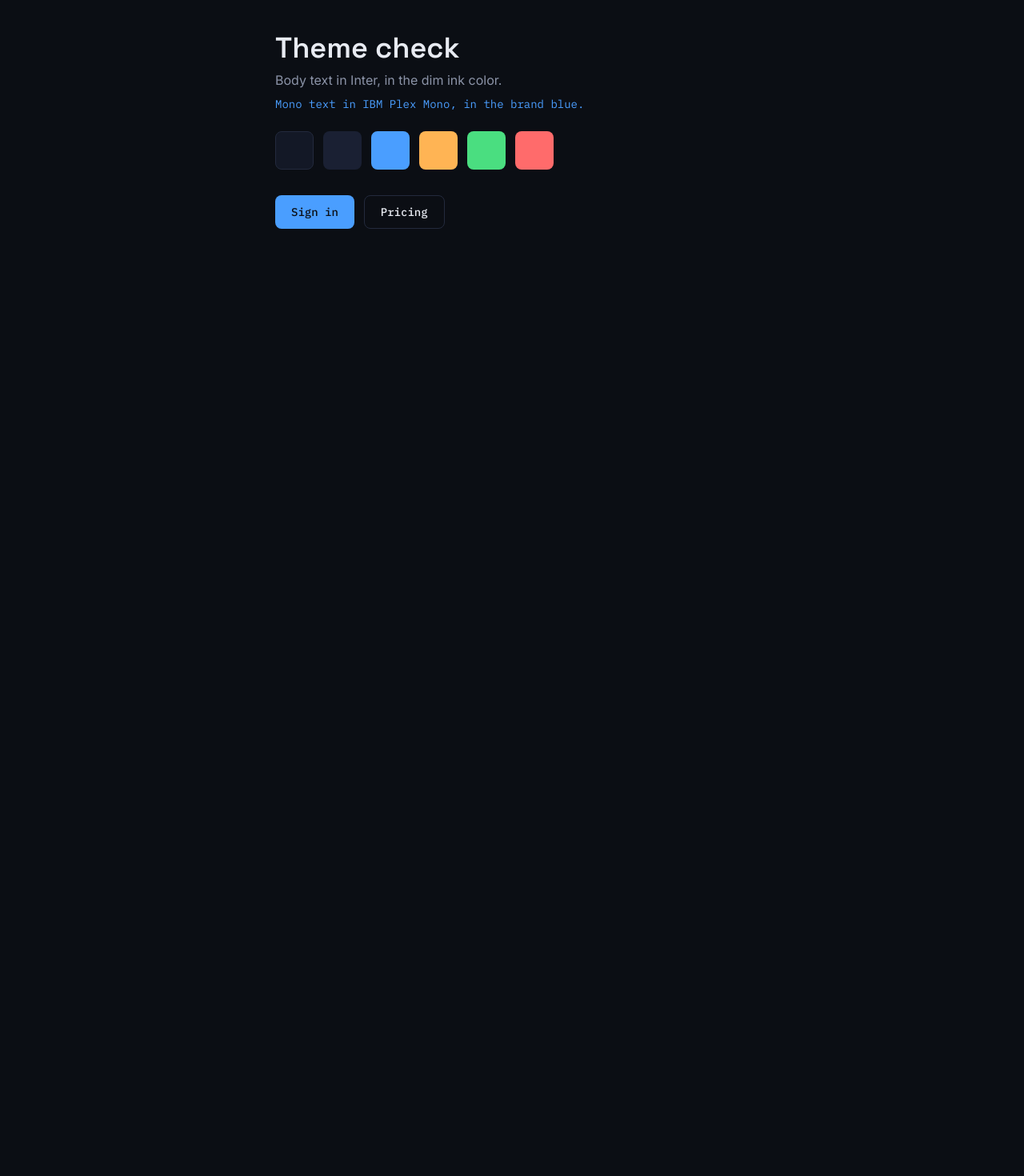
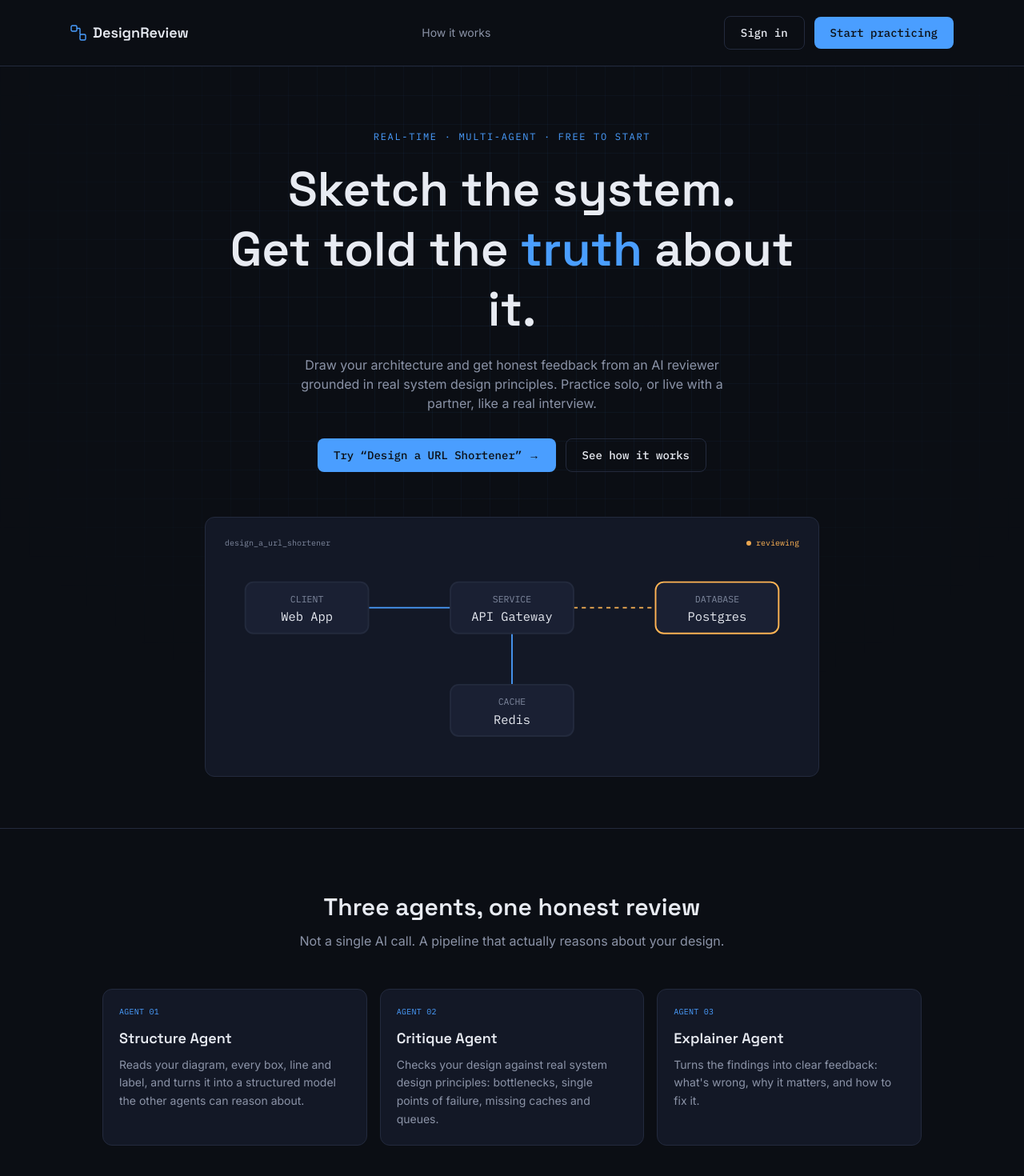
Before and after one commit to AyshaSamAdam/designreview, a Next.js app in the folder frontend/: page / in a window 1280 px wide. Shown: the top 1470 px of the page at 80% size. Before the commit the page ends 800 px from the top, so only its background shows below. Built offline with nearby package versions, Linux system fonts and the light colour scheme.

Commit message:
feat(frontend) : landing page with navbar , hero, how it works, footer, contrast fix

```diff
--- a/frontend/src/app/globals.css
+++ b/frontend/src/app/globals.css
@@ -7,7 +7,7 @@
   --color-line: #232a3d;
   --color-ink: #e8ebf2;
   --color-ink-dim: #8b93a7;
-  --color-ink-faint: #4e5670;
+  --color-ink-faint: #7f889e;
   --color-brand: #4a9eff;
   --color-warn: #ffb454;
   --color-good: #4ade80;
@@ -19,3 +19,17 @@
   --font-sans: var(--font-inter), system-ui, sans-serif;
   --font-mono: var(--font-plex-mono), ui-monospace, monospace;
 }
+.hero-grid {
+  background-image:
+    linear-gradient(rgba(74, 158, 255, 0.07) 1px, transparent 1px),
+    linear-gradient(90deg, rgba(74, 158, 255, 0.07) 1px, transparent 1px);
+  background-size: 36px 36px;
+  mask-image: radial-gradient(ellipse 60% 60% at 50% 30%, black, transparent);
+}
+
+
+@media (prefers-reduced-motion: no-preference) {
+  html {
+    scroll-behavior: smooth;
+  }
+}
--- a/frontend/src/app/page.tsx
+++ b/frontend/src/app/page.tsx
@@ -1,25 +1,17 @@
-import { ButtonLink } from "@/components/ui/button-link";
+import { Navbar } from "@/components/landing/navbar";
+import { Hero } from "@/components/landing/hero";
+import { HowItWorks } from "@/components/landing/how-it-works";
+import { Footer } from "@/components/landing/footer";
 
 export default function Home() {
   return (
-    <main className="mx-auto max-w-2xl p-10">
-      <h1 className="font-display text-4xl font-semibold">Theme check</h1>
-      <p className="mt-2 text-ink-dim">Body text in Inter, in the dim ink color.</p>
-      <p className="mt-2 font-mono text-sm text-brand">
-        Mono text in IBM Plex Mono, in the brand blue.
-      </p>
-      <div className="mt-6 flex gap-3">
-        <div className="h-12 w-12 rounded-lg border border-line bg-panel" />
-        <div className="h-12 w-12 rounded-lg bg-elevated" />
-        <div className="h-12 w-12 rounded-lg bg-brand" />
-        <div className="h-12 w-12 rounded-lg bg-warn" />
-        <div className="h-12 w-12 rounded-lg bg-good" />
-        <div className="h-12 w-12 rounded-lg bg-bad" />
-      </div>
-      <div className="mt-8 flex gap-3">
-        <ButtonLink href="/sign-in">Sign in</ButtonLink>
-        <ButtonLink href="/pricing" variant="secondary">Pricing</ButtonLink>
-      </div>
-    </main>
+    <>
+      <Navbar />
+      <main>
+        <Hero />
+        <HowItWorks />
+      </main>
+      <Footer />
+    </>
   );
 }
--- /dev/null
+++ b/frontend/src/components/landing/footer.tsx
@@ -0,0 +1,10 @@
+export function Footer() {
+  return (
+    <footer className="border-t border-line">
+      <div className="mx-auto flex max-w-6xl flex-col gap-2 px-6 py-8 text-sm text-ink-faint sm:flex-row sm:items-center sm:justify-between">
+        <p className="font-display text-ink-dim">DesignReview</p>
+        <p>© {new Date().getFullYear()} DesignReview</p>
+      </div>
+    </footer>
+  );
+}
--- /dev/null
+++ b/frontend/src/components/landing/hero.tsx
@@ -0,0 +1,85 @@
+import { ButtonLink } from "@/components/ui/button-link";
+
+const exampleNodes = [
+  { x: 20, y: 20, type: "CLIENT", name: "Web App", flagged: false },
+  { x: 220, y: 20, type: "SERVICE", name: "API Gateway", flagged: false },
+  { x: 420, y: 20, type: "DATABASE", name: "Postgres", flagged: true },
+  { x: 220, y: 120, type: "CACHE", name: "Redis", flagged: false },
+];
+
+function HeroDiagram() {
+  return (
+    <div className="relative mx-auto mt-14 max-w-3xl rounded-xl border border-line bg-panel p-6">
+      <div className="mb-4 flex items-center justify-between font-mono text-[10px] text-ink-faint">
+        <span>design_a_url_shortener</span>
+        <span className="flex items-center gap-1.5 text-warn">
+          <span className="h-1.5 w-1.5 animate-pulse rounded-full bg-warn" />
+          reviewing
+        </span>
+      </div>
+
+      <svg
+        viewBox="0 0 560 190"
+        className="w-full"
+        role="img"
+        aria-label="Example architecture: a web app calls an API gateway, which reads from Redis and a Postgres database."
+      >
+        <line x1="140" y1="45" x2="220" y2="45" className="stroke-brand" strokeWidth="1.4" />
+        <line x1="340" y1="45" x2="420" y2="45" className="stroke-warn" strokeWidth="1.4" strokeDasharray="4 4" />
+        <line x1="280" y1="70" x2="280" y2="120" className="stroke-brand" strokeWidth="1.4" />
+
+        {exampleNodes.map((node) => (
+          <g key={node.name}>
+            <rect
+              x={node.x}
+              y={node.y}
+              width="120"
+              height="50"
+              rx="8"
+              className={`fill-elevated ${node.flagged ? "stroke-warn" : "stroke-line"}`}
+              strokeWidth="1.5"
+            />
+            <text x={node.x + 60} y={node.y + 20} textAnchor="middle" className="fill-ink-faint font-mono text-[9px]">
+              {node.type}
+            </text>
+            <text x={node.x + 60} y={node.y + 38} textAnchor="middle" className="fill-ink font-mono text-[12px]">
+              {node.name}
+            </text>
+          </g>
+        ))}
+      </svg>
+    </div>
+  );
+}
+
+export function Hero() {
+  return (
+    <section className="relative overflow-hidden px-6 pt-20 pb-16 text-center">
+      <div aria-hidden="true" className="hero-grid pointer-events-none absolute inset-0" />
+
+      <div className="relative mx-auto max-w-3xl">
+        <p className="font-mono text-xs tracking-[0.14em] text-brand uppercase">
+          Real-time · Multi-agent · Free to start
+        </p>
+
+        <h1 className="mt-5 font-display text-4xl leading-tight font-semibold sm:text-6xl">
+          Sketch the system.
+          <br />
+          Get told the <span className="text-brand">truth</span> about it.
+        </h1>
+
+        <p className="mx-auto mt-5 max-w-xl text-ink-dim">
+          Draw your architecture and get honest feedback from an AI reviewer grounded in real
+          system design principles. Practice solo, or live with a partner, like a real interview.
+        </p>
+
+        <div className="mt-8 flex flex-wrap justify-center gap-3">
+          <ButtonLink href="/sign-up">Try &ldquo;Design a URL Shortener&rdquo; →</ButtonLink>
+          <ButtonLink href="#how-it-works" variant="secondary">See how it works</ButtonLink>
+        </div>
+      </div>
+
+      <HeroDiagram />
+    </section>
+  );
+}
--- /dev/null
+++ b/frontend/src/components/landing/how-it-works.tsx
@@ -0,0 +1,45 @@
+const agents = [
+  {
+    step: "AGENT 01",
+    name: "Structure Agent",
+    description:
+      "Reads your diagram, every box, line and label, and turns it into a structured model the other agents can reason about.",
+  },
+  {
+    step: "AGENT 02",
+    name: "Critique Agent",
+    description:
+      "Checks your design against real system design principles: bottlenecks, single points of failure, missing caches and queues.",
+  },
+  {
+    step: "AGENT 03",
+    name: "Explainer Agent",
+    description:
+      "Turns the findings into clear feedback: what's wrong, why it matters, and how to fix it.",
+  },
+];
+
+export function HowItWorks() {
+  return (
+    <section id="how-it-works" className="border-t border-line px-6 py-20">
+      <div className="mx-auto max-w-5xl">
+        <h2 className="text-center font-display text-3xl font-semibold">
+          Three agents, one honest review
+        </h2>
+        <p className="mx-auto mt-3 max-w-xl text-center text-ink-dim">
+          Not a single AI call. A pipeline that actually reasons about your design.
+        </p>
+
+        <ul className="mt-12 grid gap-4 md:grid-cols-3">
+          {agents.map((agent) => (
+            <li key={agent.step} className="rounded-xl border border-line bg-panel p-5">
+              <p className="font-mono text-[10px] tracking-wide text-brand">{agent.step}</p>
+              <h3 className="mt-3 font-display text-lg font-semibold">{agent.name}</h3>
+              <p className="mt-2 text-sm leading-relaxed text-ink-dim">{agent.description}</p>
+            </li>
+          ))}
+        </ul>
+      </div>
+    </section>
+  );
+}
--- /dev/null
+++ b/frontend/src/components/landing/navbar.tsx
@@ -0,0 +1,40 @@
+import Link from "next/link";
+import { ButtonLink } from "@/components/ui/button-link";
+
+function LogoMark() {
+  return (
+    <svg viewBox="0 0 20 20" className="h-5 w-5 text-brand" aria-hidden="true">
+      <rect x="1" y="1" width="7" height="7" rx="1.5" fill="none" stroke="currentColor" strokeWidth="1.4" />
+      <rect x="12" y="12" width="7" height="7" rx="1.5" fill="none" stroke="currentColor" strokeWidth="1.4" />
+      <path d="M8 4.5H12M12 4.5V12" fill="none" stroke="currentColor" strokeWidth="1.4" />
+    </svg>
+  );
+}
+
+export function Navbar() {
+  return (
+    <header className="border-b border-line">
+      <nav
+        className="mx-auto flex max-w-6xl items-center justify-between px-6 py-5"
+        aria-label="Main"
+      >
+        <Link href="/" className="flex items-center gap-2 font-display text-lg font-semibold">
+          <LogoMark />
+          DesignReview
+        </Link>
+
+        <a
+          href="#how-it-works"
+          className="hidden text-sm text-ink-dim transition-colors hover:text-ink md:block"
+        >
+          How it works
+        </a>
+
+        <div className="flex items-center gap-3">
+          <ButtonLink href="/sign-in" variant="secondary">Sign in</ButtonLink>
+          <ButtonLink href="/sign-up">Start practicing</ButtonLink>
+        </div>
+      </nav>
+    </header>
+  );
+}
```
